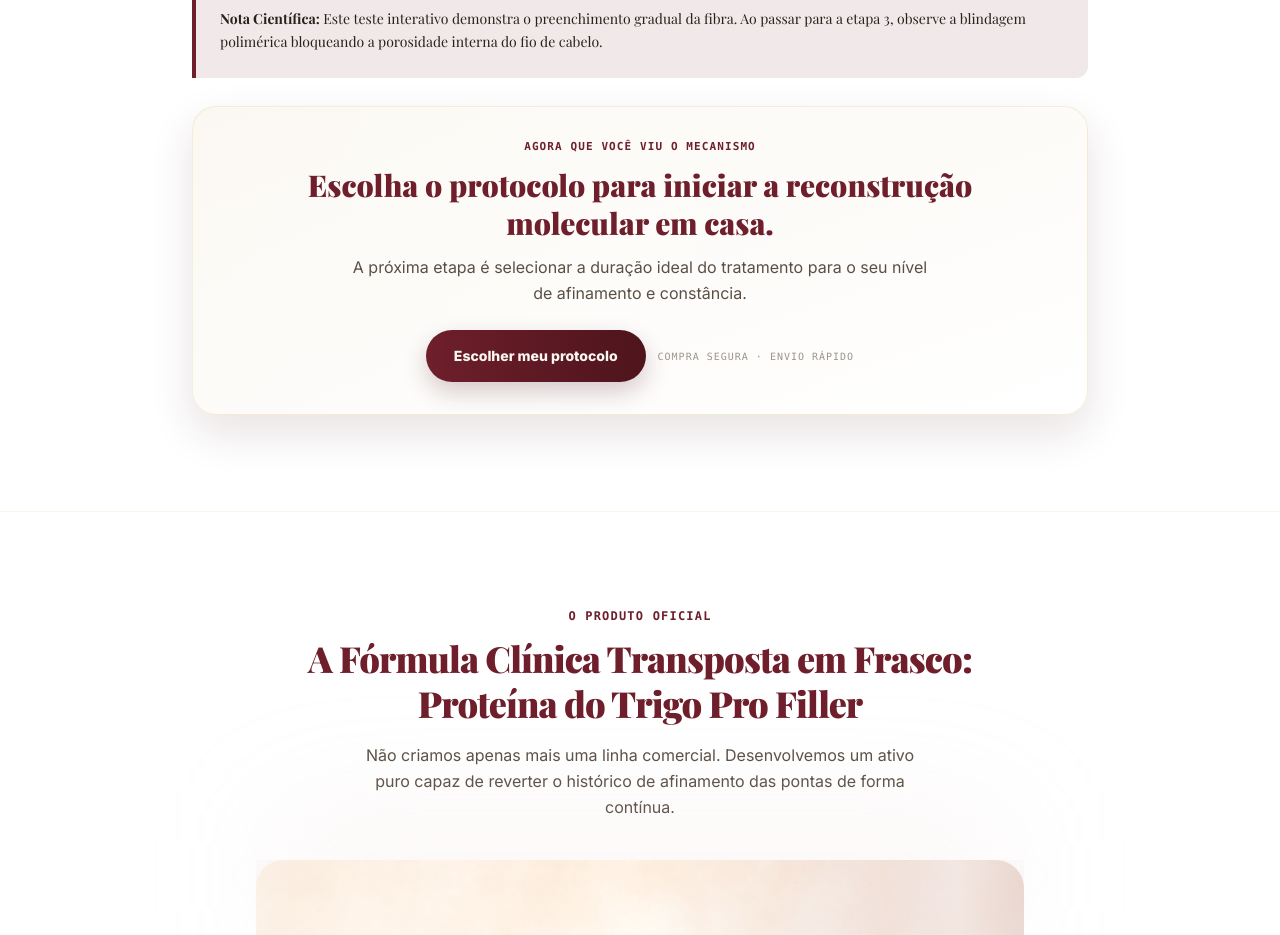
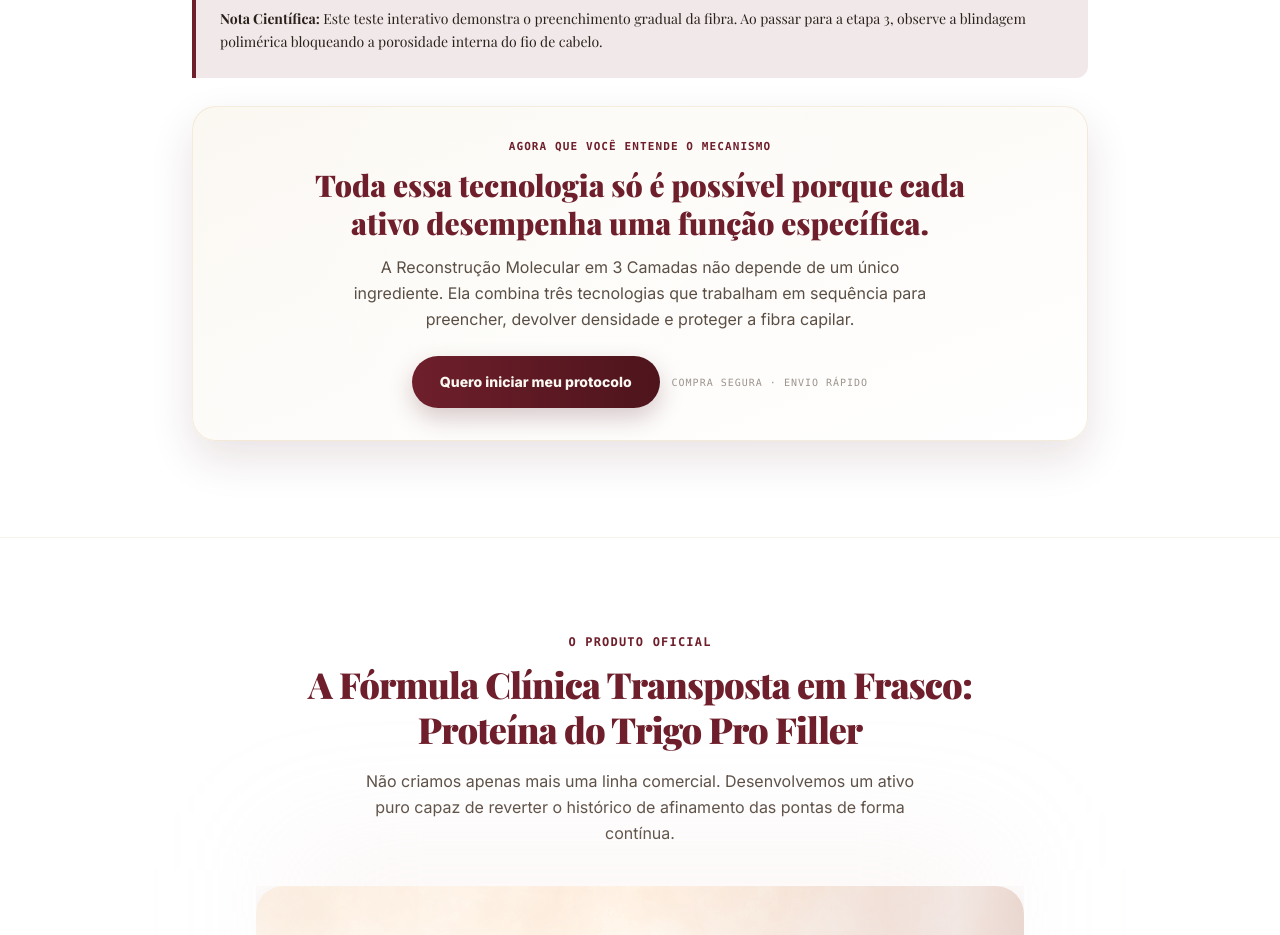
Before and after one commit to DellsantosXD/lp-proteina-do-trigo-A, a React (Vite) app: page / in a window 1280 px wide. Shown: the part 10680-11615 px from the top of the page. Built offline with nearby package versions, Linux system fonts and the light colour scheme; a web font is replaced by a local one.

Commit message:
content: update Mecanismo ConversionCta eyebrow, title, and description copy

```diff
--- a/src/App.tsx
+++ b/src/App.tsx
@@ -454,10 +454,10 @@ export default function App() {
             </div>
 
             <ConversionCta
-              eyebrow="Agora que você viu o mecanismo"
-              title="Escolha o protocolo para iniciar a reconstrução molecular em casa."
-              description="A próxima etapa é selecionar a duração ideal do tratamento para o seu nível de afinamento e constância."
-              label="Escolher meu protocolo"
+              eyebrow="Agora que você entende o mecanismo"
+              title="Toda essa tecnologia só é possível porque cada ativo desempenha uma função específica."
+              description="A Reconstrução Molecular em 3 Camadas não depende de um único ingrediente. Ela combina três tecnologias que trabalham em sequência para preencher, devolver densidade e proteger a fibra capilar."
+              label="Quero iniciar meu protocolo"
             />
           </div>
         </div>
```
